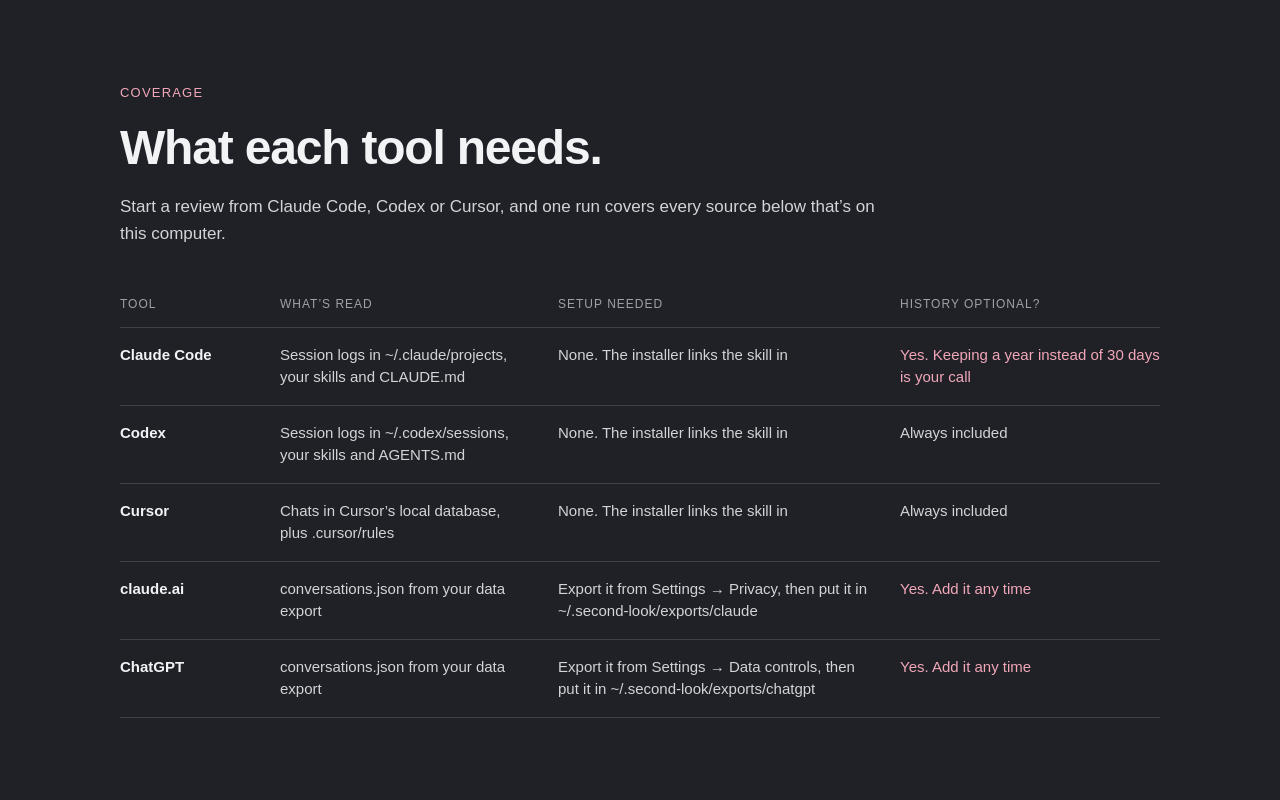
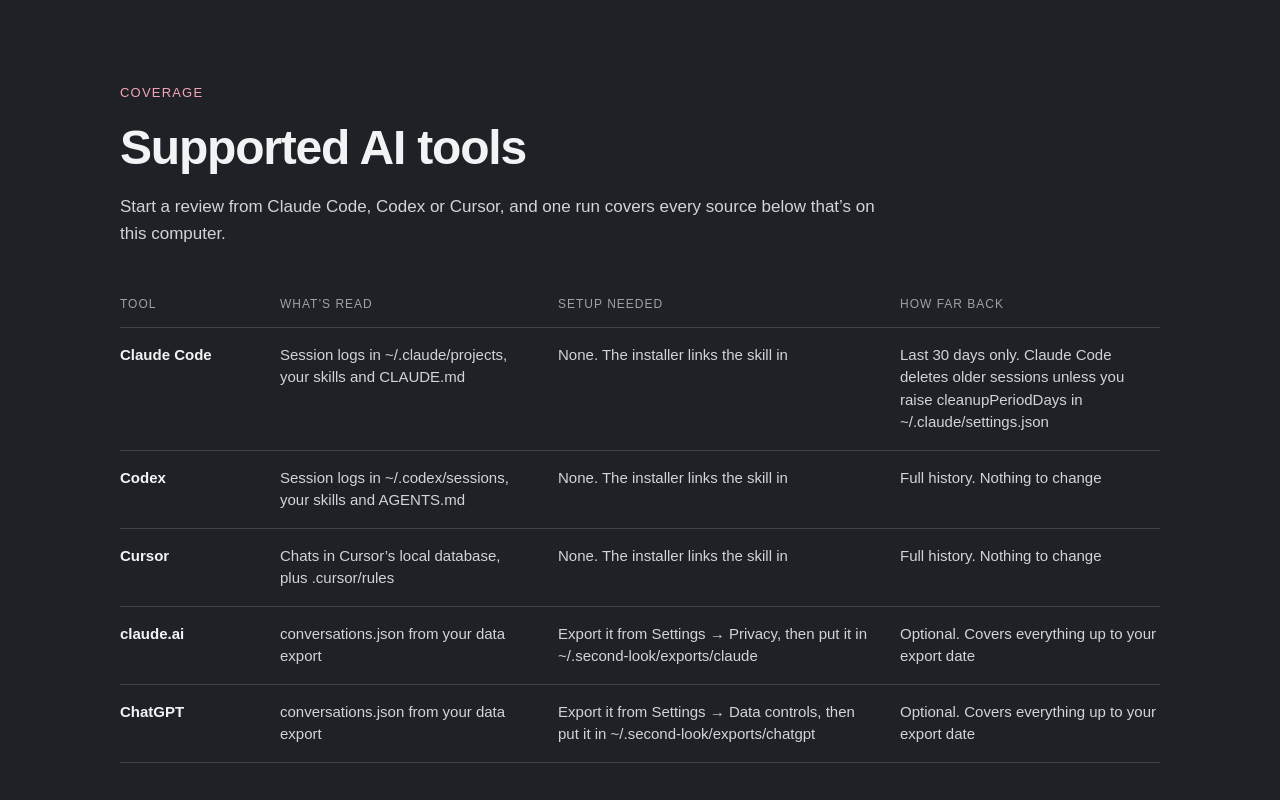
Before and after one commit to txz8096/second-look, a Next.js app: page / in a window 1280 px wide. Shown: the part 4260-5060 px from the top of the page. Built offline with nearby package versions, Linux system fonts and the light colour scheme; a web font is replaced by a local one.

Commit message:
Match the coverage table to the Pencil design
Rename the section to "Supported AI tools" and the last column to
"How far back", with each source's actual history limit.

Co-Authored-By: Claude Opus 5.5 <noreply@anthropic.com>

```diff
--- a/src/components/Coverage.tsx
+++ b/src/components/Coverage.tsx
@@ -2,43 +2,39 @@ import { Container, Kicker, SectionHeading } from "./ui";
 
 const INSTALLER_SETUP = "None. The installer links the skill in";
 
-const columns = ["What’s read", "Setup needed", "History optional?"];
+const columns = ["What’s read", "Setup needed", "How far back"];
 
 const tools = [
   {
     name: "Claude Code",
     reads: "Session logs in ~/.claude/projects, your skills and CLAUDE.md",
     setup: INSTALLER_SETUP,
-    history: "Yes. Keeping a year instead of 30 days is your call",
-    optional: true,
+    history:
+      "Last 30 days only. Claude Code deletes older sessions unless you raise cleanupPeriodDays in ~/.claude/settings.json",
   },
   {
     name: "Codex",
     reads: "Session logs in ~/.codex/sessions, your skills and AGENTS.md",
     setup: INSTALLER_SETUP,
-    history: "Always included",
-    optional: false,
+    history: "Full history. Nothing to change",
   },
   {
     name: "Cursor",
     reads: "Chats in Cursor’s local database, plus .cursor/rules",
     setup: INSTALLER_SETUP,
-    history: "Always included",
-    optional: false,
+    history: "Full history. Nothing to change",
   },
   {
     name: "claude.ai",
     reads: "conversations.json from your data export",
     setup: "Export it from Settings → Privacy, then put it in ~/.second-look/exports/claude",
-    history: "Yes. Add it any time",
-    optional: true,
+    history: "Optional. Covers everything up to your export date",
   },
   {
     name: "ChatGPT",
     reads: "conversations.json from your data export",
     setup: "Export it from Settings → Data controls, then put it in ~/.second-look/exports/chatgpt",
-    history: "Yes. Add it any time",
-    optional: true,
+    history: "Optional. Covers everything up to your export date",
   },
 ];
 
@@ -48,7 +44,7 @@ export function Coverage() {
       <Container className="flex flex-col gap-12 py-20 lg:py-28">
         <div className="flex max-w-[760px] flex-col gap-5">
           <Kicker>Coverage</Kicker>
-          <SectionHeading>What each tool needs.</SectionHeading>
+          <SectionHeading>Supported AI tools</SectionHeading>
           <p className="font-body text-[17px] leading-[1.55] text-text-2">
             Start a review from Claude Code, Codex or Cursor, and one run covers every source below that’s on this
             computer.
@@ -90,7 +86,7 @@ export function Coverage() {
                   <td
                     key={columns[i]}
                     className={`py-4 align-top font-body text-[15px] leading-normal max-md:flex max-md:flex-col max-md:gap-1 max-md:p-0 ${
-                      i === 2 ? (t.optional ? "text-accent" : "text-text-2") : "pr-8 text-text-2"
+                      i === 2 ? "text-text-2" : "pr-8 text-text-2"
                     }`}
                   >
                     <span className="font-mono text-[11px] tracking-[1px] text-text-3 uppercase md:hidden" aria-hidden="true">
```
